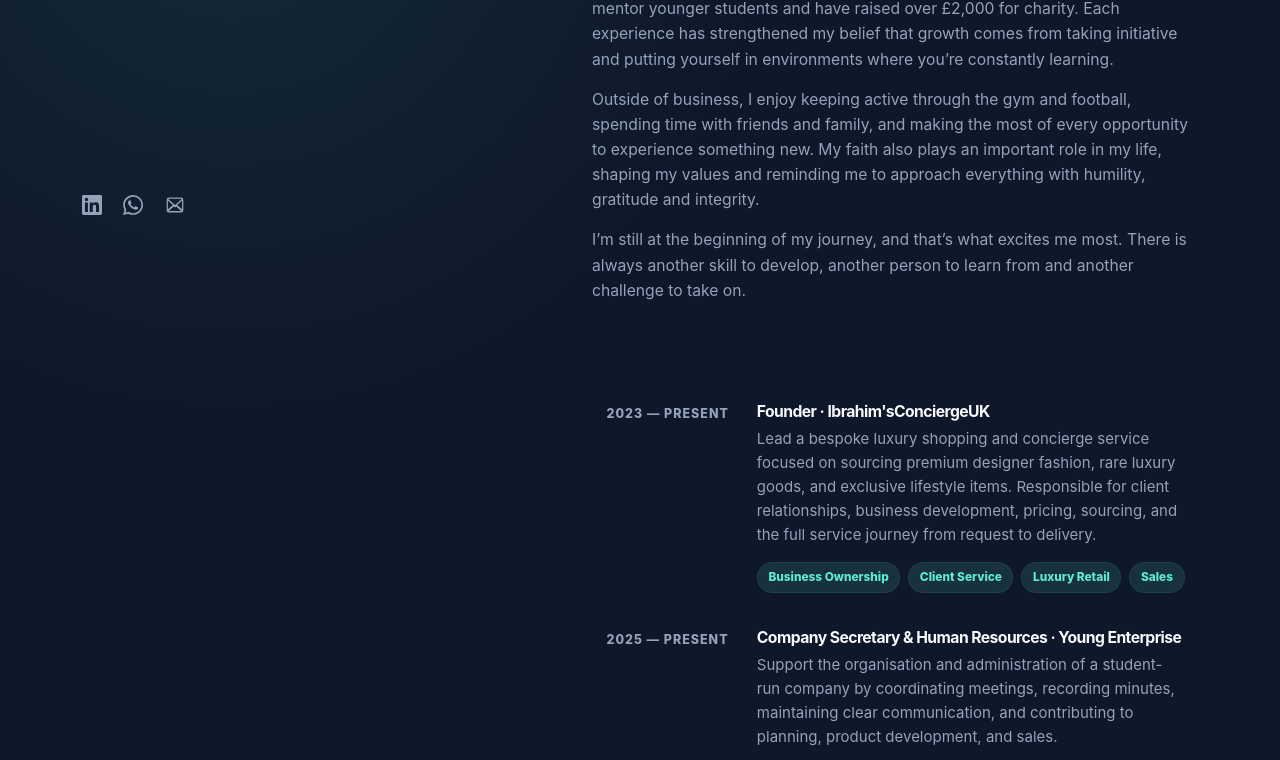
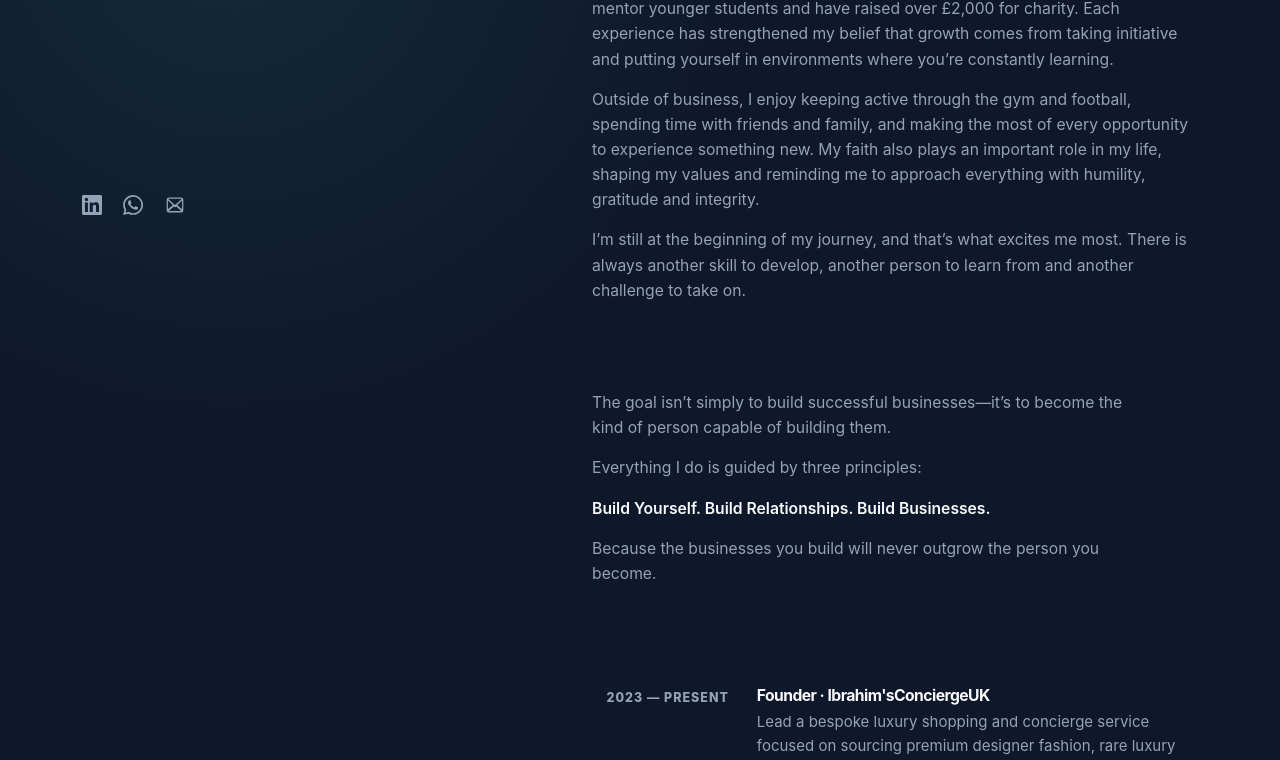
Before and after one commit to ibrahimmusallam10/Ibrahim-sConciergeUK, a React (Vite) app: page / in a window 1280 px wide. Shown: the part 567-1327 px from the top of the page. Built offline with nearby package versions, Linux system fonts and the light colour scheme.

Commit message:
content: add philosophy section

```diff
--- a/src/App.tsx
+++ b/src/App.tsx
@@ -107,6 +107,7 @@ export default function App() {
 
           <nav className="side-nav" aria-label="Page sections">
             <a href="#about"><span />About</a>
+            <a href="#philosophy"><span />My Philosophy</a>
             <a href="#experience"><span />Experience</a>
             <a href="#initiatives"><span />Initiatives</a>
           </nav>
@@ -161,6 +162,18 @@ export default function App() {
           </div>
         </section>
 
+        <section id="philosophy" className="section-block">
+          <div className="copy philosophy-copy">
+            <p>
+              The goal isn’t simply to build successful businesses—it’s to become the kind of person capable of
+              building them.
+            </p>
+            <p>Everything I do is guided by three principles:</p>
+            <p className="philosophy-line">Build Yourself. Build Relationships. Build Businesses.</p>
+            <p>Because the businesses you build will never outgrow the person you become.</p>
+          </div>
+        </section>
+
         <section id="experience" className="section-block">
           <div className="item-list">
             {experiences.map((item) => (
--- a/src/styles.css
+++ b/src/styles.css
@@ -202,6 +202,15 @@ h3 {
   margin-bottom: 0.95rem;
 }
 
+.philosophy-copy {
+  max-width: 34rem;
+}
+
+.philosophy-line {
+  color: var(--heading);
+  font-weight: 600;
+}
+
 .item-list {
   display: grid;
   gap: 0.55rem;
```
